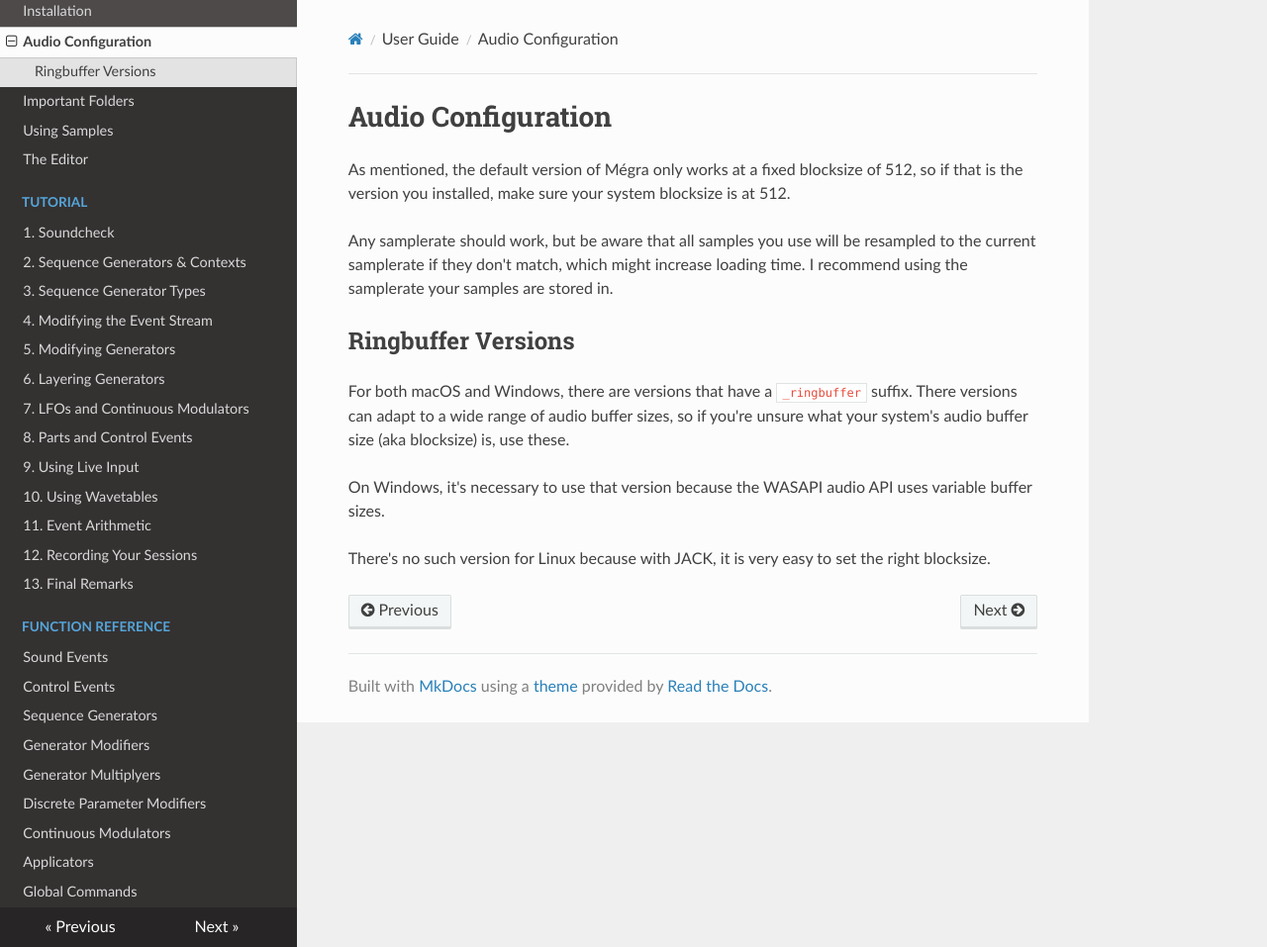
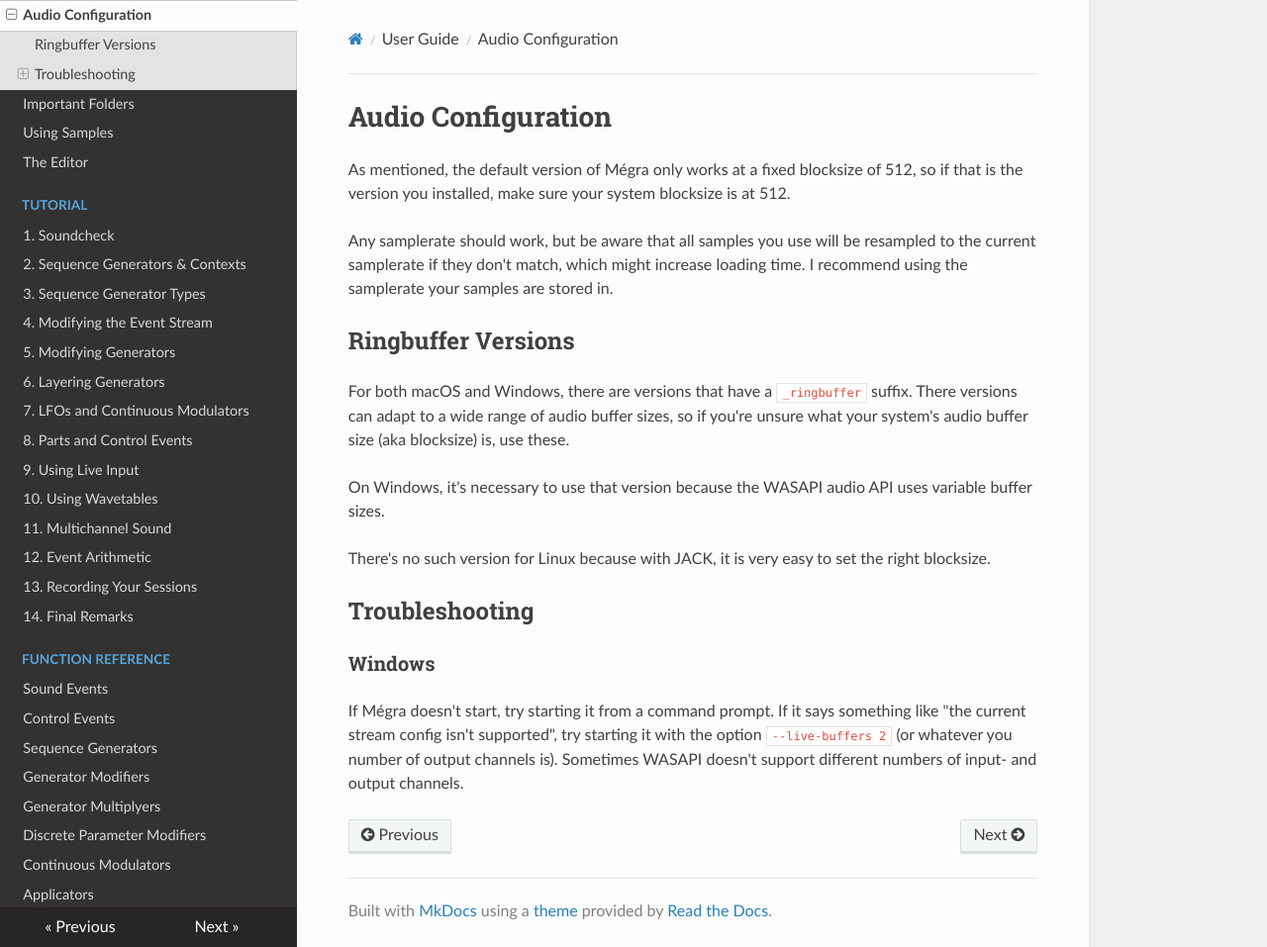
Before and after one commit to the-drunk-coder/megra-doc, an MkDocs documentation site: the page built from docs/audio-configuration.md, in a window 1280 px wide and 957 px high. Shown: the whole window at 99% size. Built offline with MkDocs 1.6.1, drawn with Linux system fonts in a browser that asks for light colours; nearby versions of some CDN libraries.

Commit message:
multichannel sound tutorial and version update

```diff
--- a/docs/audio-configuration.md
+++ b/docs/audio-configuration.md
@@ -11,3 +11,10 @@ For both macOS and Windows, there are versions that have a `_ringbuffer` suffix.
 On Windows, it's necessary to use that version because the WASAPI audio API uses variable buffer sizes.
 
 There's no such version for Linux because with JACK, it is very easy to set the right blocksize.
+
+
+## Troubleshooting
+
+### Windows
+
+If Mégra doesn't start, try starting it from a command prompt. If it says something like "the current stream config isn't supported", try starting it with the option `--live-buffers 2` (or whatever you number of output channels is). Sometimes WASAPI doesn't support different numbers of input- and output channels.
--- a/mkdocs.yml
+++ b/mkdocs.yml
@@ -19,9 +19,10 @@ nav:
         - '8. Parts and Control Events' : 'tutorial/parts-and-control-events.md'
         - '9. Using Live Input' : 'tutorial/using-live-input.md'
         - '10. Using Wavetables' : 'tutorial/using-wavetables.md'
-        - '11. Event Arithmetic' : 'tutorial/event-arithmetic.md'
-        - '12. Recording Your Sessions' : 'tutorial/recording.md'
-        - '13. Final Remarks' : 'tutorial/final-remarks.md'
+        - '11. Multichannel Sound' : 'tutorial/multichannel-sound.md'
+        - '12. Event Arithmetic' : 'tutorial/event-arithmetic.md'
+        - '13. Recording Your Sessions' : 'tutorial/recording.md'
+        - '14. Final Remarks' : 'tutorial/final-remarks.md'
     - 'Function Reference' :
         - 'Sound Events' : 'function-reference/sound-events.md'
         - 'Control Events' : 'function-reference/control-events.md'
```
Also changed, not shown: docs/installation.md (+3 -1 lines), docs/tutorial/multichannel-sound.md (added, +21 -0 lines).
